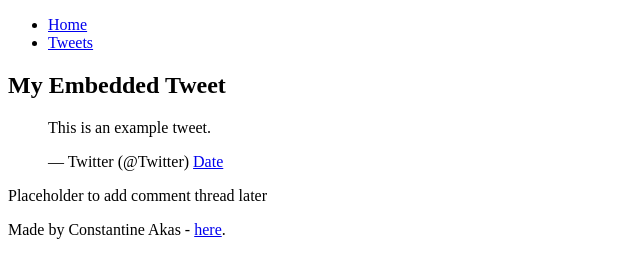
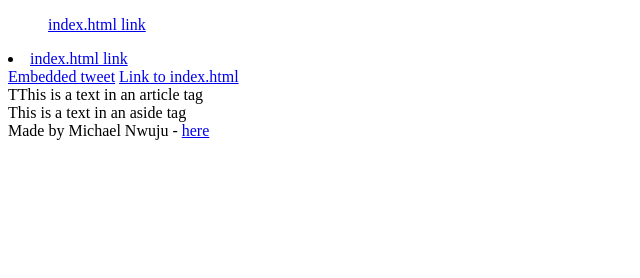
Before and after one commit to codestantceasar/alu-web-development, a plain HTML site: page html_basic/tweets.html in a window 1280 px wide. Shown: the whole page, without its empty margins (0-640 px from the left). Drawn offline with Linux system fonts and the light colour scheme.

Commit message:
Update tweets.html

```diff
--- a/html_basic/tweets.html
+++ b/html_basic/tweets.html
@@ -1,40 +1,26 @@
 <!DOCTYPE html>
-<html lang="en">
 <head>
     <meta charset="UTF-8">
-    <meta name="viewport" content="width=device-width, initial-scale=1.0">
-    <title>Tweets</title>
+    <title>This is the Title</title>
 </head>
 <body>
-    <!-- Header Section -->
     <header>
-        <ul>
-            <li><a href="index.html">Home</a></li>
-            <li><a href="tweets.html">Tweets</a></li>
-        </ul>
+    <ul> <a href="html_basic/index.html"> index.html link</a> </ul>
+    <li> <a href="html_basic/index.html"> index.html link</a> </li>
+
     </header>
-
-    <!-- Main Section -->
 <main>
-        <!-- Article Section -->
+   <a href="https://x.com/jameslaurents/status/1833838090571657479">Embedded tweet</a>
+     <a href="html_basic/index.html">Link to index.html</a>
      <article>
-            <h1>My Embedded Tweet</h1>
-            <blockquote class="twitter-tweet">
-                <p lang="en" dir="ltr">This is an example tweet.</p>
-                &mdash; Twitter (@Twitter) <a href="https://twitter.com/Twitter/status/1234567890123456789">Date</a>
-            </blockquote>
-            <script async src="https://platform.twitter.com/widgets.js" charset="utf-8"></script>
+TThis is a text in an article tag
      </article>
-
-        <!-- Aside Section -->
      <aside>
-            <p>Placeholder to add comment thread later</p>
+        This is a text in an aside tag
      </aside>
 </main>
-
-    <!-- Footer Section -->
 <footer>
-        <p>Made by Constantine Akas - <a href="https://your-link.com" target="_blank">here</a>.</p>
+    Made by Michael Nwuju - <a href="https://linkedin.com/in/michael-nwuju" target="_blank">here</a>
 </footer>
 </body>
 </html>
```
Lines whose indentation alone changed are shown as unchanged.
